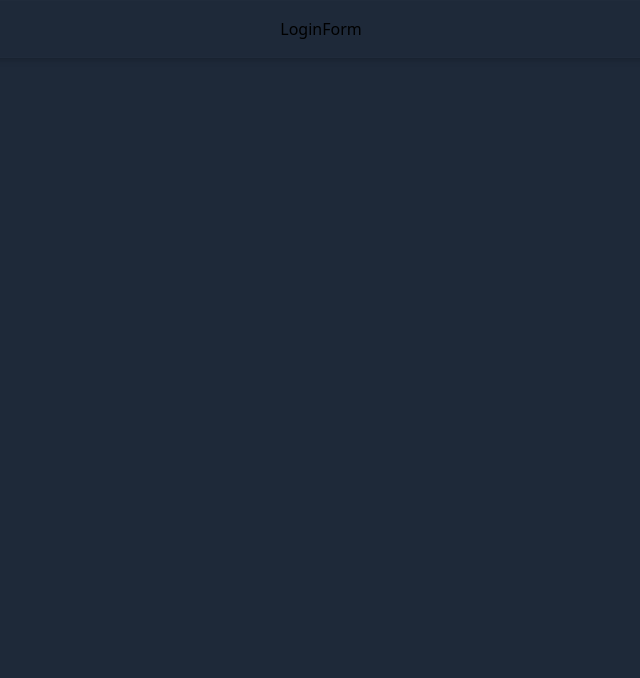
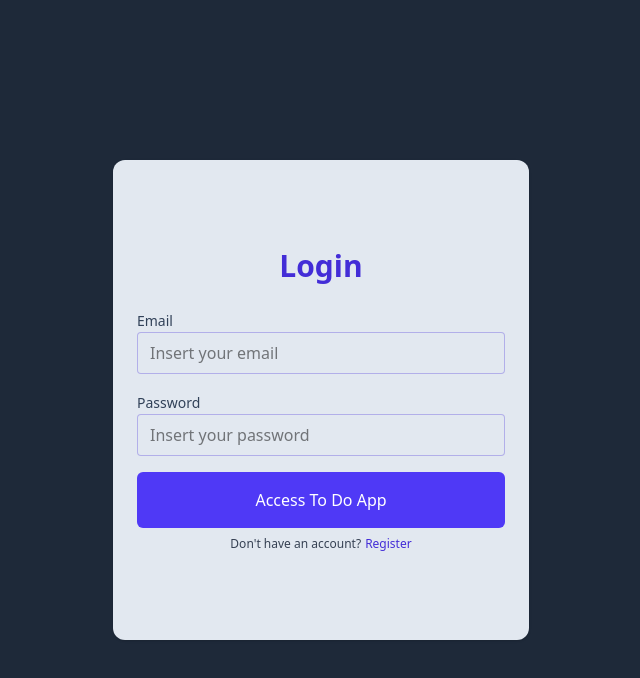
Before and after one commit to brunacborgesm/todo-list-with-login, a Next.js app: page /login in a window 1280 px wide. Shown: the top 678 px of the page, without its empty margins (319-959 px from the left). Built offline with nearby package versions, Linux system fonts and the light colour scheme; no server answers.

Commit message:
feat: Login page builded

```diff
--- a/src/app/login/page.tsx
+++ b/src/app/login/page.tsx
@@ -1,10 +1,17 @@
-import LoginForm from '@/components/Forms/LoginForm'
-import React from 'react'
+import LoginForm from "@/components/Forms/LoginForm";
+import FormContainer from "@/components/ui/FormContainer";
+import Link from "next/link";
 
 export default function LoginPage() {
   return (
-    <section className='border border-gray-700/10 shadow-md flex flex-col justify-center items-center p-4 rounded-xl'>
+    <FormContainer title="Login">
       <LoginForm />
-    </section>
-  )
+      <p className="mt-2 text-center text-xs text-gray-700">
+        Don't have an account?
+        <Link href="/register" className="text-indigo-700 hover:underline ml-1">
+          Register
+        </Link>
+      </p>
+    </FormContainer>
+  );
 }
--- a/src/components/Forms/LoginForm.tsx
+++ b/src/components/Forms/LoginForm.tsx
@@ -1,7 +1,67 @@
-import React from 'react'
+"use client";
+
+import React, { useState, FormEvent } from "react";
+import { api } from "../../lib/api";
+import { saveToken } from "../../lib/auth";
+import type { AuthResponse } from "../../types/task";
+import TextField from "../ui/TextField";
+import { useRouter } from "next/navigation";
+
 
 export default function LoginForm() {
+  const [email, setEmail] = useState("");
+  const [password, setPassword] = useState("");
+  const [err, setErr] = useState<string | null>(null);
+  const [loading, setLoading] = useState(false);
+  const router = useRouter();
+
+  async function onSubmit(e: FormEvent) {
+    e.preventDefault();
+    setErr(null);
+    setLoading(true);
+    try {
+      const data = await api<AuthResponse>("/auth/login", {
+        method: "POST",
+        body: JSON.stringify({ email, password }),
+      });
+      saveToken(data.accessToken);
+      router.push("/tasks");
+    } catch (error: any) {
+      setErr(error?.message || "Login Failed");
+    } finally {
+      setLoading(false);
+    }
+  }
+
   return (
-    <div>LoginForm</div>
-  )
+    <form onSubmit={onSubmit} className="space-y-4" noValidate>
+      <TextField
+        id="email"
+        label="Email"
+        type="email"
+        value={email}
+        onChange={(e) => setEmail(e.target.value)}
+        placeholder="Insert your email"
+        autoComplete="email"
+      />
+      <TextField
+        id="password"
+        label="Password"
+        type="password"
+        value={password}
+        onChange={(e) => setPassword(e.target.value)}
+        placeholder="Insert your password"
+        autoComplete="current-password"
+      />
+      {err && <p className="text-sm text-red-600">{err}</p>}
+
+      <button
+        type="submit"
+        disabled={loading}
+        className="w-full rounded-md bg-indigo-600 px-3 py-4 text-white font-medium hover:bg-indigo-700 disabled:opacity-60 cursor-pointer"
+      >
+        {loading ? "Loading..." : "Access To Do App"}
+      </button>
+    </form>
+  );
 }
--- a/src/lib/api.ts
+++ b/src/lib/api.ts
@@ -0,0 +1,31 @@
+const BASE_URL = process.env.NEXT_PUBLIC_API_URL || "http://localhost:3001";
+
+export async function api<T>(path: string, init?: RequestInit): Promise<T> {
+  const token =
+    typeof window !== "undefined" ? localStorage.getItem("token") : null;
+
+  const res = await fetch(`${BASE_URL}${path}`, {
+    ...init,
+    headers: {
+      "Content-Type": "application/json",
+      ...(token ? { Authorization: `Bearer ${token}` } : {}),
+      ...(init?.headers || {}),
+    },
+  });
+
+  if (!res.ok) {
+    const text = await res.text().catch(() => "");
+    try {
+      const json = text ? JSON.parse(text) : null;
+      const msg =
+        (json && (json.message || json.error)) || `HTTP ${res.status}`;
+      throw new Error(msg);
+    } catch {
+      throw new Error(text || `HTTP ${res.status}`);
+    }
+  }
+
+  if (res.status === 204) return undefined as unknown as T;
+
+  return res.json() as Promise<T>;
+}
--- a/src/lib/auth.ts
+++ b/src/lib/auth.ts
@@ -0,0 +1,16 @@
+const KEY = "token";
+
+export const saveToken = (t: string) => {
+  if (typeof window === "undefined") return;
+  localStorage.setItem(KEY, t);
+};
+
+export const getToken = () => {
+  if (typeof window === "undefined") return null;
+  return localStorage.getItem(KEY);
+};
+
+export const clearToken = () => {
+  if (typeof window === "undefined") return;
+  localStorage.removeItem(KEY);
+};
--- a/src/types/task.ts
+++ b/src/types/task.ts
@@ -0,0 +1,29 @@
+export type TaskStatus = "PENDING" | "IN_PROGRESS" | "DONE";
+export interface Task {
+  id: string;
+  title: string;
+  description?: string;
+  status: TaskStatus;
+  createdAt: string;
+  updatedAt: string;
+}
+
+export interface TaskCreateDTO {
+  title: string;
+  description?: string;
+  status: TaskStatus;
+}
+
+export interface TaskUpdateDTO {
+  title?: string;
+  description?: string;
+  status?: TaskStatus;
+}
+export interface AuthResponse {
+  accessToken: string;
+}
+export const TASK_STATUS_OPTIONS: Array<{ value: TaskStatus; label: string }> = [
+  { value: "PENDING",     label: "Pendente" },
+  { value: "IN_PROGRESS", label: "Em andamento" },
+  { value: "DONE",        label: "Concluída" },
+];
```
Also changed, not shown: 2 other files (tests, documents, lock files or other folders).
